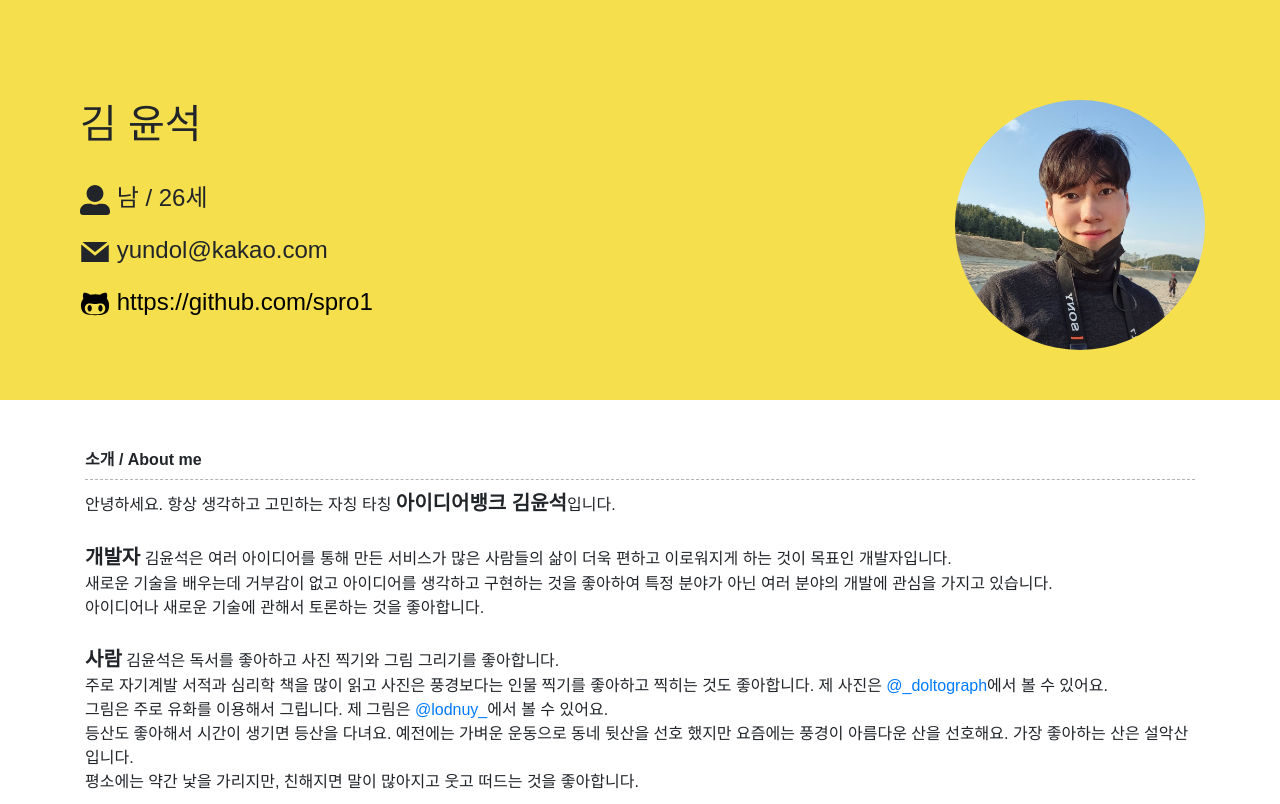
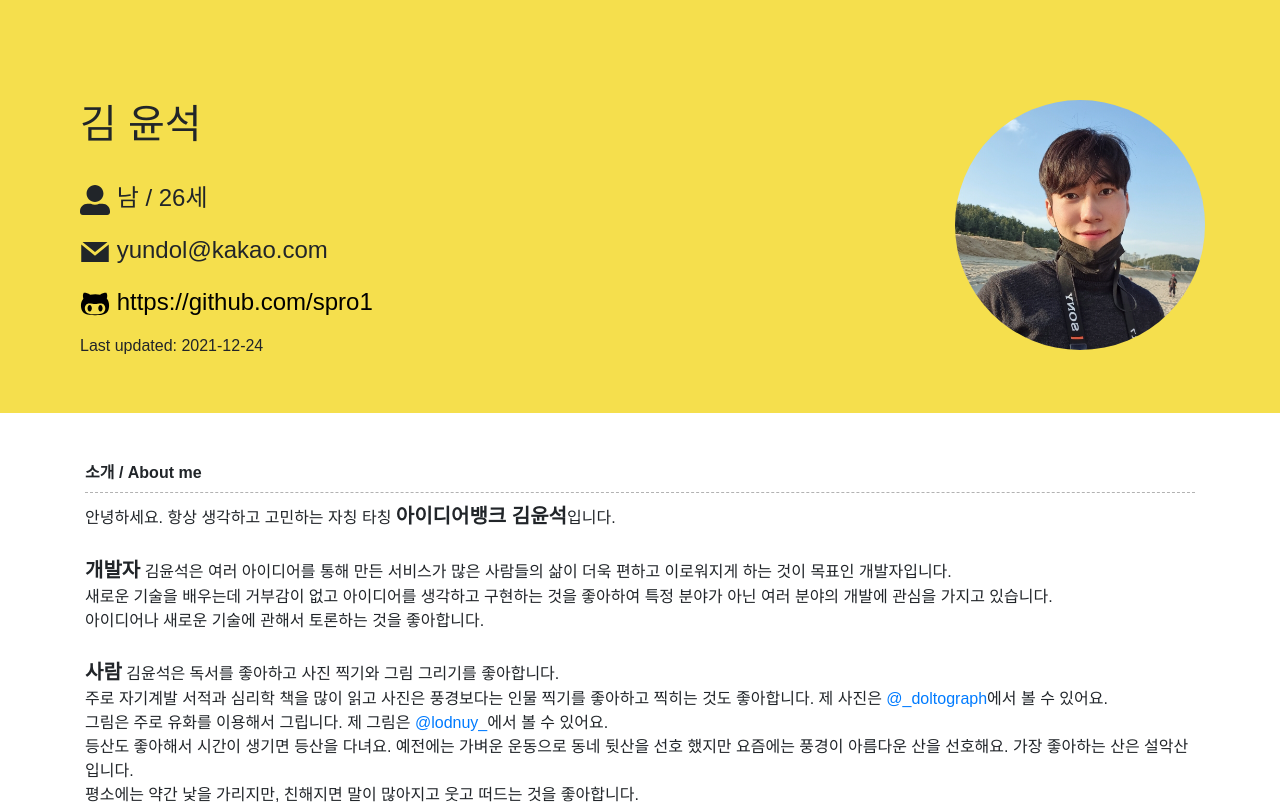
Before and after one commit to spro1/resume, a React (Create React App) app: page / in a window 1280 px wide. Shown: the top 804 px of the page. Built offline with nearby package versions, Linux system fonts and the light colour scheme; a web font is replaced by a local one.

Commit message:
update add

```diff
--- a/src/components/Header.js
+++ b/src/components/Header.js
@@ -20,6 +20,7 @@ export default class Header extends Component{
                                     <p><FaUserAlt size="30"/>  남 / 26세</p>
                                     <p><GrMail size="30"/>  yundol@kakao.com</p>
                                     <a href="https://github.com/spro1" target="_blank"><p><FaGithubAlt size="30"/>  https://github.com/spro1</p></a>
+                                    <h6>Last updated: 2021-12-24</h6>
                                 </Col>
                                 <Col md={3}>
                                     <div className="header-image" style={{backgroundImage:`url(${Profile})`}}>
```
